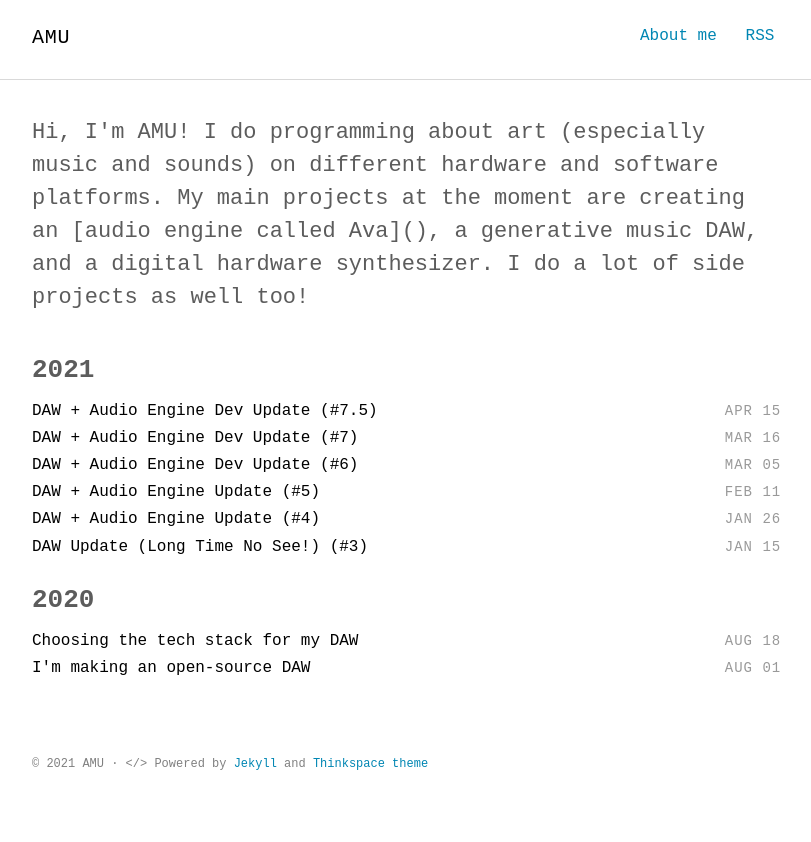
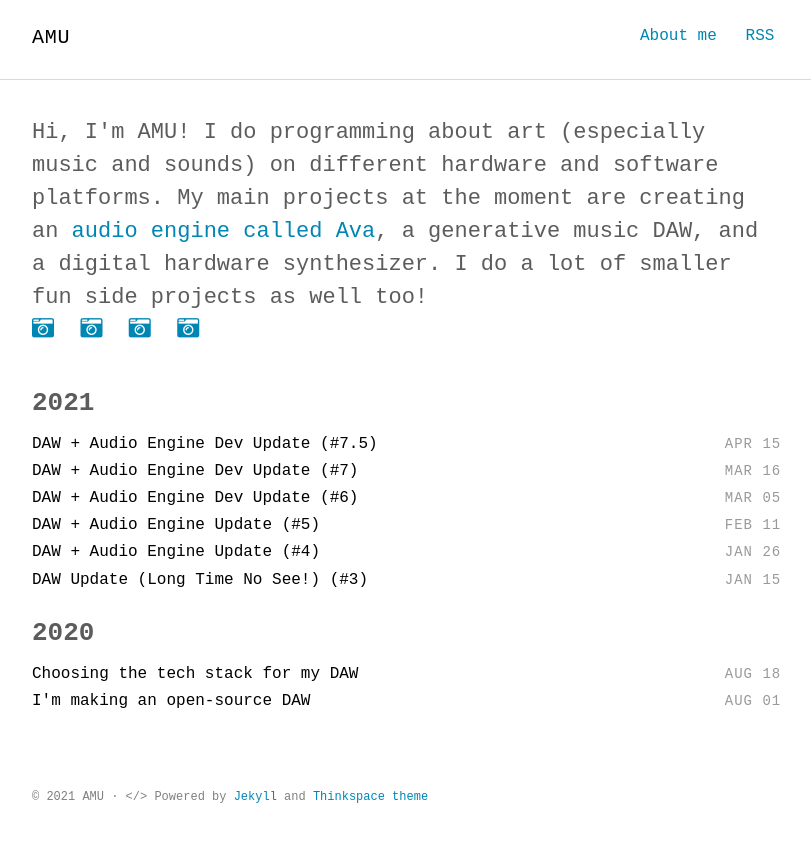
Before and after one commit to amuuu/amuuu.github.io, a Jekyll site: the page built from index.html, in a window 1280 px wide. Shown: the top 842 px of the page, without its empty margins (232-1043 px from the left). Built offline with Jekyll 4.4.1, drawn with Linux system fonts in a browser that asks for light colours; some web fonts are replaced.

Commit message:
change text, add font-awesome

```diff
--- a/_includes/head.html
+++ b/_includes/head.html
@@ -3,6 +3,7 @@
   <meta name="apple-mobile-web-app-capable" content="yes">
   <meta http-equiv="X-UA-Compatible" content="IE=edge">
   <meta name="viewport" content="width=device-width, initial-scale=1">
+  <link rel="stylesheet" href="https://cdnjs.cloudflare.com/ajax/libs/font-awesome/5.15.3/css/all.min.css" integrity="sha512-iBBXm8fW90+nuLcSKlbmrPcLa0OT92xO1BIsZ+ywDWZCvqsWgccV3gFoRBv0z+8dLJgyAHIhR35VZc2oM/gI1w==" crossorigin="anonymous" />
 
   {% assign page_title = '' %}
   {% if page.title == "Home" %}
--- a/_includes/intro.html
+++ b/_includes/intro.html
@@ -1,7 +1,12 @@
 <section class="intro">
   <div class="container">
     <p class="lead">
-      Hi, I'm AMU! I do programming about art (especially music and sounds) on different hardware and software platforms. My main projects at the moment are creating an [audio engine called Ava](), a generative music DAW, and a digital hardware synthesizer. I do a lot of side projects as well too!
+      Hi, I'm AMU! I do programming about art (especially music and sounds) on different hardware and software platforms. My main projects at the moment are creating an <a href="https://github.com/funktional-stdo/ava/">audio engine called Ava</a>, a generative music DAW, and a digital hardware synthesizer. I do a lot of smaller fun side projects as well too!
+      <br>
+      <a href="#"><i class="fa fa-camera-retro"></i></a>&nbsp;
+      <a href="#"><i class="fa fa-camera-retro"></i></a>&nbsp;
+      <a href="#"><i class="fa fa-camera-retro"></i></a>&nbsp;
+      <a href="#"><i class="fa fa-camera-retro"></i></a>&nbsp;
       </p>
   </div>
 </section>
```
